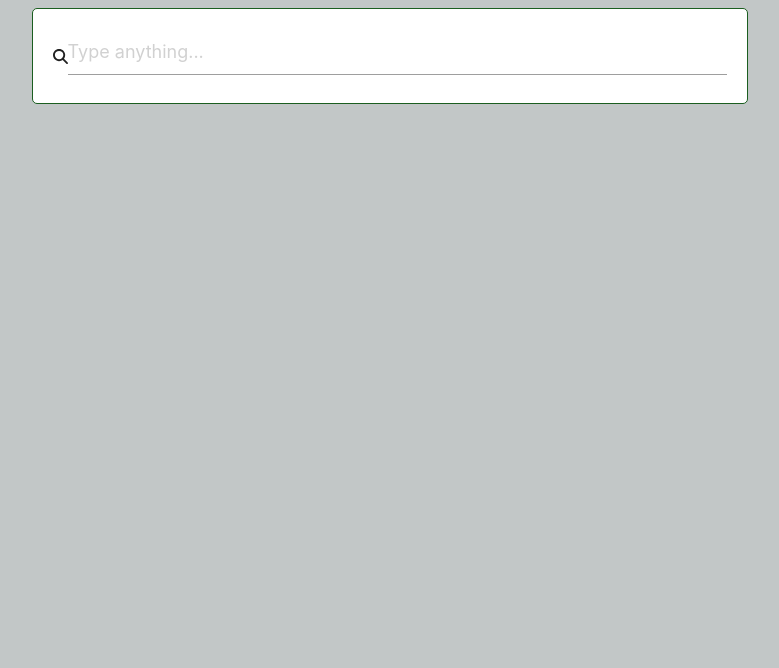
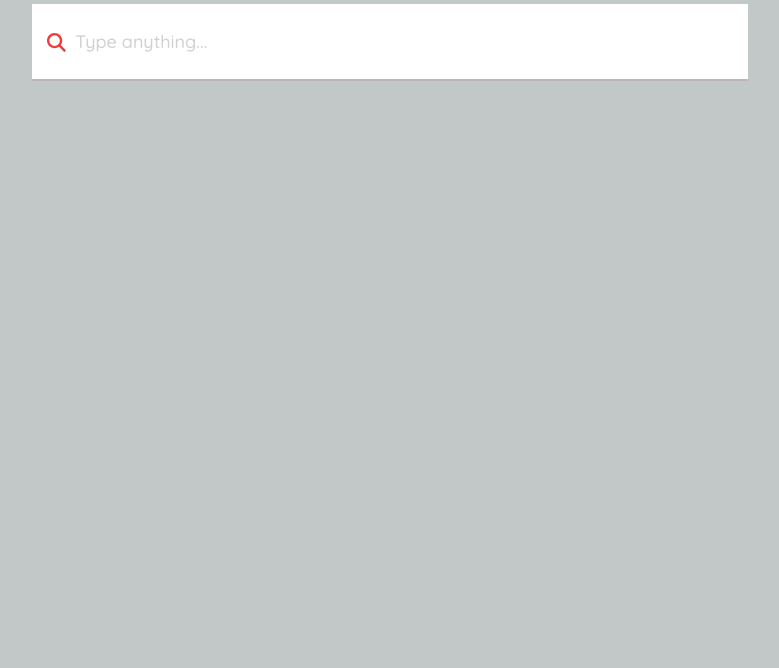
Before and after one commit to React-Adventure/weather-forecast-frontend, a React app: page / in a window 1280 px wide. Shown: the part 132-800 px from the top of the page, without its empty margins (250-1029 px from the left). Built offline with nearby package versions, Linux system fonts and the light colour scheme; what cities.json would draw is missing.

Commit message:
RA-22: search bar updates

```diff
--- a/src/components/Home.js
+++ b/src/components/Home.js
@@ -1,6 +1,6 @@
 import React, { useCallback, useEffect, useState } from 'react';
 import { FontAwesomeIcon } from '@fortawesome/react-fontawesome';
-import { faSearch } from '@fortawesome/free-solid-svg-icons';
+import { faSearch, faLocationDot } from '@fortawesome/free-solid-svg-icons';
 import { connect } from 'react-redux';
 import { fetchSearchCities, cleanSearchResults } from '../redux/actions/citySearch';
 import _ from 'lodash';
@@ -8,6 +8,7 @@ import _ from 'lodash';
 const Home = (props) => {
   const { fetchSearchCities, cities, cleanSearchResults } = props;
   const [citySearch, setCitySearch] = useState('');
+  const [cityTipsActive, setCityTipsActive] = useState(true);
 
   useEffect(() => {
     return () => {
@@ -18,29 +19,43 @@ const Home = (props) => {
 
   const debounceSearch = useCallback(
     _.debounce(citySearch => {
-        if(citySearch) {
+        if(citySearch && cityTipsActive) {
           fetchSearchCities(citySearch);
         }
     }, 300),
-  [citySearch]);
+  [citySearch, cityTipsActive]);
 
   const updateCitySearch = (event) => {
+    setCityTipsActive(true);
     const { value } = event.target;
     setCitySearch(value);
 
     debounceSearch(value);
   };
 
+  const handleClickedCity = (event) => {
+    const cityNameElement = event.currentTarget.getElementsByClassName('city-name')[0];
+    setCitySearch(cityNameElement.innerText);
+
+    event.currentTarget.parentNode.classList.remove('active');
+    setCityTipsActive(false);
+  }
+
   const searchedCities = (citySearch) => {
     const mathcedCities = cities.filter(city => city.name.toUpperCase().startsWith(citySearch.toUpperCase()))
     .map(city => {
-      return <li>
-        {city.name}
+      return <li className="search-results-item" onClick={handleClickedCity}>
+        <FontAwesomeIcon
+        className="location-dot-icon"
+          icon={faLocationDot}
+          size="2x"
+        />
+        <span className="city-name">{city.name}</span>
       </li>
     })
-    return <ul>
+    return mathcedCities ? <ul className="search-results-wrap active">
       {mathcedCities}
-    </ul>
+    </ul>  : <></>
   };
 
   return (
@@ -49,8 +64,9 @@ const Home = (props) => {
 
       <div className="search-input-wrap">
         <FontAwesomeIcon
+        className="search-icon"
           icon={faSearch}
-          size="1x"
+          size="lg"
         />
         <input
           type="text"
@@ -59,13 +75,13 @@ const Home = (props) => {
           value={citySearch}
           onChange={updateCitySearch}
         />
-        {searchedCities(citySearch)}
         <span
           className="search-btn"
           // onClick={searchCocktail}
         >
         </span>
     </div>
+        {cityTipsActive && searchedCities(citySearch)}
     </div>
   );
 };
--- a/src/redux/actions/citySearch.js
+++ b/src/redux/actions/citySearch.js
@@ -29,8 +29,11 @@ export const fetchSearchCities = (search) => {
         type: FETCH_SEARCH_CITY_LOADING
       });
 
-      const json = Cities;
+      let json = [];
 
+      if(search !== '') {
+        json = Cities;
+      }
       dispatch({
         type: FETCH_SEARCH_CITY_SUCCESS,
         payload: json
--- a/src/styles/fonts.scss
+++ b/src/styles/fonts.scss
@@ -21,7 +21,7 @@
 
 @font-face {
   font-family: 'Quicksand';
-  src: local('Quicksand-Regular'),
+  src: local('Quicksand-Medium'),
    url("../fonts/Quicksand-Medium.ttf") format("truetype");
   font-weight: medium;
 }
--- a/src/styles/styles.scss
+++ b/src/styles/styles.scss
@@ -6,6 +6,7 @@ body {
 }
 
 h1 {
+  font-weight: 400;
   text-align: center;
   color: rgb(109, 83, 204);
 }
@@ -27,10 +28,6 @@ h1 {
   max-width: 100%;
 }
 
-nav {
-  max-width: 80%;
-}
-
 .seach-line,
 .search-btn {
   margin-bottom: 10px;
@@ -42,26 +39,76 @@ nav {
   align-items: center;
 
   width: 80%;
-  margin: 4px 0;
-  margin-bottom: 30px;
-  padding: 20px;
+  padding: 15px;
 
-  border: 1px solid #1B5E20;
-  border-radius: 5px;
+  // border: 1px solid #1B5E20;
+  border-bottom: 1px solid #bdb7b7;
 
   background-color: #fff;
 }
 
+
+
 #search {
   flex-grow: 1;
+  margin: 0;
+  border-bottom: none;
 
   background-color: transparent;
+  font-family: 'Quicksand';
+  font-weight: 300;
   font-size: 18px;
   color: #000000;
+  -webkit-appearance: none;
 }
 
-.search-btn {
-  color: #1B5E20;
+#search,
+#search:focus {
+  outline: none;
+  transition: none !important;
+  border-bottom: none !important;
+}
 
+.search-results-wrap {
+  display: none;
+  flex-direction: column;
+  justify-content: center;
+  align-items: flex-start;
+
+  width: 80%;
+  max-height: 350px;
+  margin: 0;
+  padding-top: 0 !important;
+
+  border-bottom: 1px solid #bdb7b7;
+
+  background-color: #fff;
+  overflow: auto;
+}
+
+.active {
+  display: flex;
+}
+
+.search-results-item {
+  position: relative;
+  display: flex;
+  align-items: center;
+  width: 100%;
+
+  padding: 15px;
+
+  border-bottom: 1px solid #bdb7b7;
   cursor: pointer;
 }
+
+.location-dot-icon {
+  margin-right: 15px;
+  color: #ccc;
+}
+
+.search-icon {
+  padding-right: 10px;
+  color: #ec3c3c;
+  cursor: pointer;
+}
```
